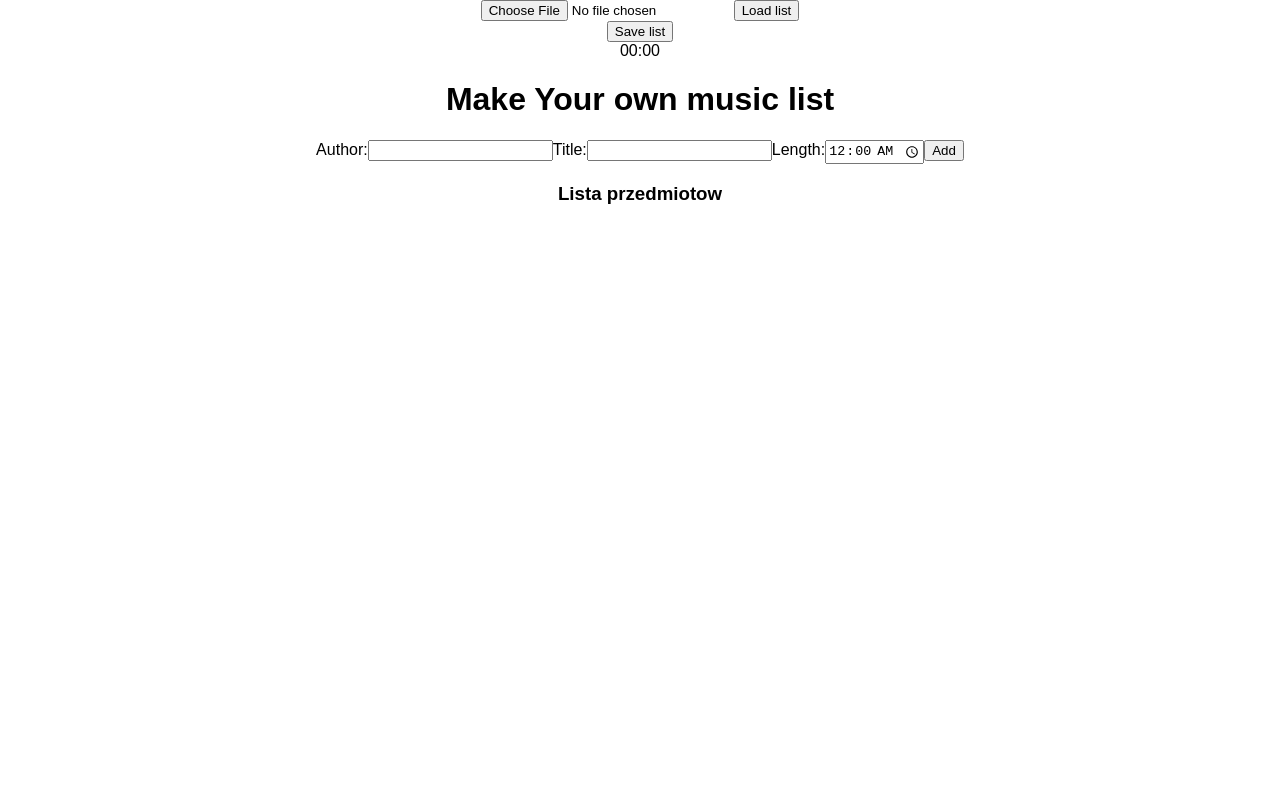
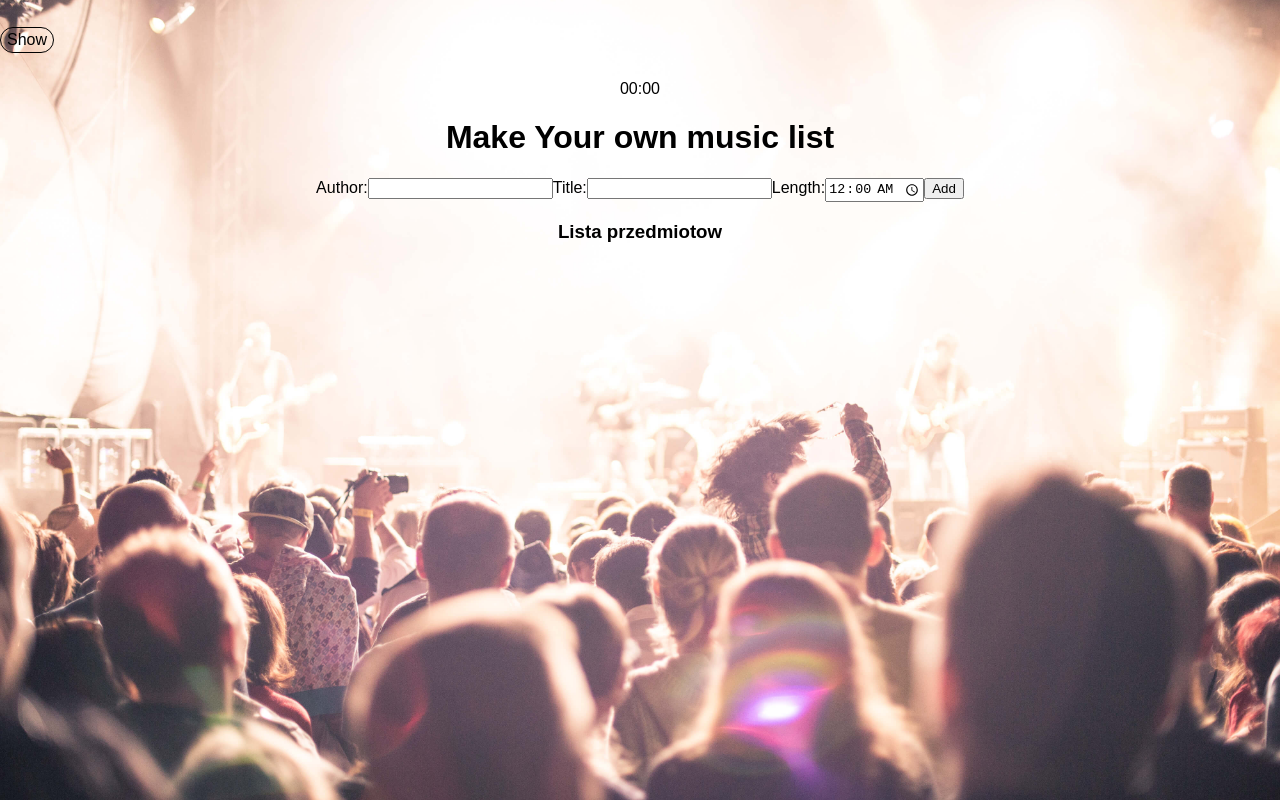
Before and after one commit to kolin4/Make-Your-own-song-list, a React (Create React App) app: page / in a window 1280 px wide. Built offline with nearby package versions, Linux system fonts and the light colour scheme.

Commit message:
firs styles

```diff
--- a/package.json
+++ b/package.json
@@ -5,6 +5,7 @@
   "dependencies": {
     "react": "^16.2.0",
     "react-dom": "^16.2.0",
+    "react-file-download": "^0.3.5",
     "react-scripts": "1.0.17"
   },
   "scripts": {
--- a/src/App.css
+++ b/src/App.css
@@ -1,8 +1,19 @@
 .App {
   text-align: center;
+  height: 100vh;
+  background-image: url(./images/crowdLogo.jpg);
+  background-position: center;
+  background-size: cover;
 }
 @media screen and  (max-width:575px){
     .App {
+
         border: 1px solid black;
     }
+    input{
+        background-color: red;
+    }
+    button {
+        background-color: yellow;
+    }
 }
--- a/src/App.js
+++ b/src/App.js
@@ -1,6 +1,7 @@
 import React from 'react';
 import ListItem from './components/list';
 import LoadSave from './components/loadSaveFiles';
+import fileDownload from 'react-file-download';
 import './App.css';
 
 
@@ -84,16 +85,13 @@ class App extends React.Component {
         })
     }
     saveList = () =>{
+
         const items = [...this.state.items];
+
         let itemsJSON =  JSON.stringify(items);
-        function download(text, name, type) {
-            let a = document.createElement("a");
-            let file = new Blob([text], {type: type});
-            a.href = URL.createObjectURL(file);
-            a.download = name;
-            a.click();
-        }
-        download(itemsJSON,'lista.txt','text/plain');
+
+        fileDownload(itemsJSON, 'songList.csv');
+
     }
     loadList = (event) =>{
         event.preventDefault();
--- a/src/components/loadSaveFiles.js
+++ b/src/components/loadSaveFiles.js
@@ -2,14 +2,45 @@ import React from 'react';
 
 
 class LoadSave extends React.Component{
+
+    state={
+        display:false
+    }
+    showPanel = ()=> {
+        const display = this.state.display;
+        this.setState({
+            display : !display
+        })
+    }
     render(){
+        const style ={
+            // backgroundColor:'red',
+            display: 'flex',
+            width: '100%',
+            height :'10%',
+            alignItems:'center',
+            justifyContent: 'space-between',
+            form:{
+                display :'none'
+            },
+            span:{
+                padding :'3px 6px',
+                border: '1px solid black',
+                borderRadius:'20px'
+            }
+        }
+        if (this.state.display) {
+            style.form.display = 'block'
+        }
+
         return (
-            <div>
-                <form onSubmit={this.props.onSubmit}>
+            <div style={style}>
+                <span style={style.span} onClick={this.showPanel}>Show</span>
+                <form style={style.form} onSubmit={this.props.onSubmit}>
                     <input type="file" id="fileInput"/>
                     <button type='submit'>Load list</button>
+                    <button onClick={this.props.saveList}>Save list</button>
                 </form>
-                <button onClick={this.props.saveList}>Save list</button>
             </div>
         )
     }
```
Also changed, not shown: src/images/crowdLogo.jpg (added).
